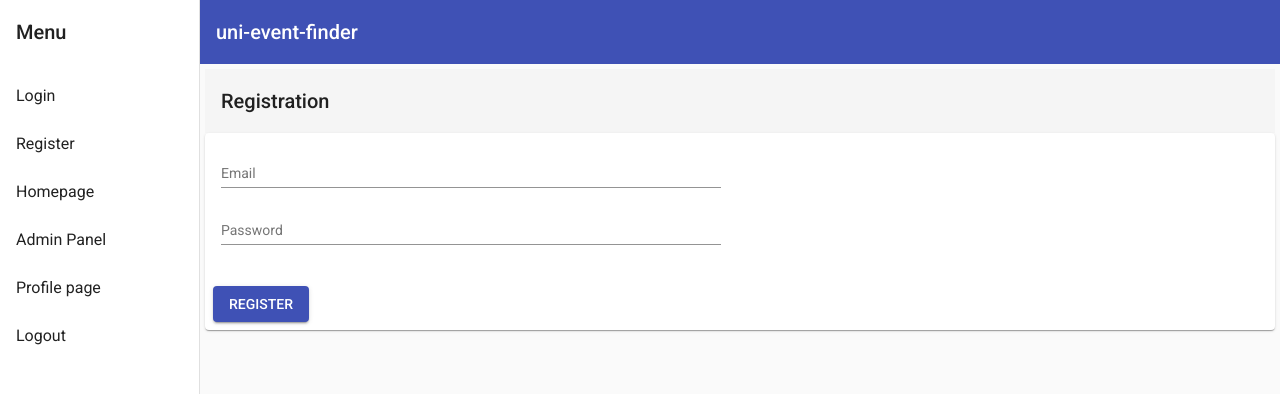
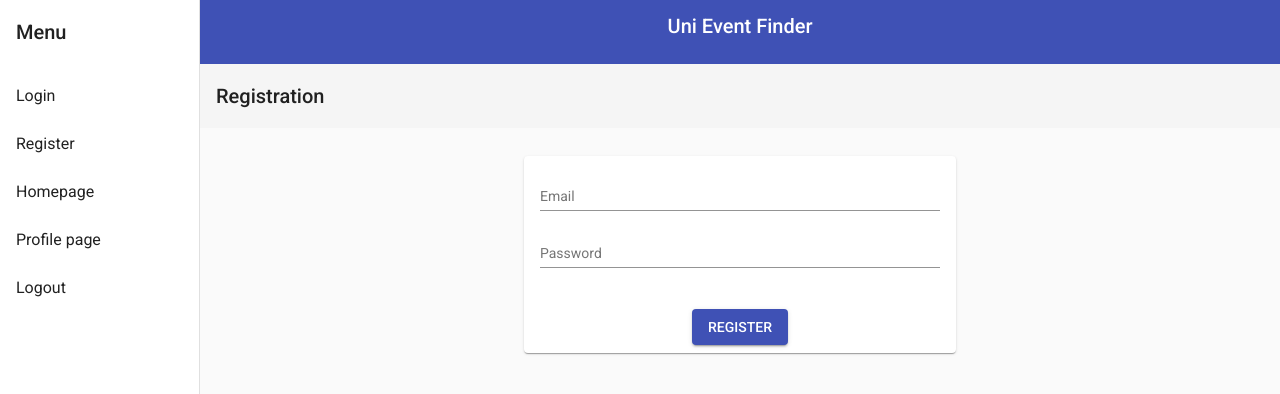
Before and after one commit to m4hdyar/uni-event-finder, an Angular app: page /register in a window 1280 px wide. Shown: the top 394 px of the page. Built offline with nearby package versions, Linux system fonts and the light colour scheme.

Commit message:
Design change

```diff
--- a/src/app/admin-panel/admin-panel.component.html
+++ b/src/app/admin-panel/admin-panel.component.html
@@ -2,8 +2,6 @@
     <button mat-icon-button class="example-icon" aria-label="Example icon-button with menu icon">
         <!-- <mat-icon>supervised_user_circle</mat-icon> -->
     </button>
-    <span>UNI EVENT FINDER</span>
-    <span class="example-spacer"></span>
     <button mat-raised-button color="warn" (click)="openDialog()">Add Event</button>
 
   </mat-toolbar>
--- a/src/app/admin-panel/admin-panel.component.scss
+++ b/src/app/admin-panel/admin-panel.component.scss
@@ -15,3 +15,7 @@
       max-width: 1200px;
       margin: auto;
     }
+    mat-toolbar{
+      display: block;
+      text-align: center;
+    }
--- a/src/app/login/login.component.html
+++ b/src/app/login/login.component.html
@@ -1,12 +1,3 @@
-<mat-toolbar color="primary">
-    <mat-toolbar-row>
-      <!--  <span>HOME</span> -->
-
-       <span class="spacer"></span>
-       <a mat-button routerLink="/register">Register</a>
-       <a mat-button routerLink="/login">Login</a>
-    </mat-toolbar-row>
- </mat-toolbar>
  <mat-toolbar>
     <span>LOGIN</span>
   </mat-toolbar>
--- a/src/app/nav-bar/nav-bar.component.html
+++ b/src/app/nav-bar/nav-bar.component.html
@@ -8,7 +8,7 @@
       <a mat-list-item href="/login">Login</a>
       <a mat-list-item href="/register">Register</a>
       <a mat-list-item href="/">Homepage</a>
-      <a mat-list-item href="/admin-panel">Admin Panel</a>
+      <!-- <a mat-list-item href="/admin-panel">Admin Panel</a> -->
       <a mat-list-item href="/profile">Profile page</a>
       <a mat-list-item (click)="logout()">Logout</a>
     </mat-nav-list>
@@ -23,7 +23,7 @@
         *ngIf="isHandset$ | async">
         <mat-icon aria-label="Side nav toggle icon">menu</mat-icon>
       </button>
-      <span>uni-event-finder</span>
+      <span class="center-text">Uni Event Finder</span>
     </mat-toolbar>
     <!-- Add Content Here -->
     <router-outlet></router-outlet>
--- a/src/app/nav-bar/nav-bar.component.scss
+++ b/src/app/nav-bar/nav-bar.component.scss
@@ -14,4 +14,7 @@
   position: sticky;
   top: 0;
   z-index: 1;
+  text-align: center;
+  display: block;
+  padding-top: 10px;
 }
--- a/src/app/profile/profile.component.html
+++ b/src/app/profile/profile.component.html
@@ -2,7 +2,7 @@
     <span>Profile Page</span>
 </mat-toolbar>
 
-<mat-card>
+<mat-card class="my-card">
     <mat-card-content>
         <h3>Account information</h3>
         <section>
@@ -14,8 +14,8 @@
     </mat-card-content>
 </mat-card>
 
-<mat-card>
-    <form [formGroup]="profileForm">
+<mat-card class="my-card">
+    <form class="my-form" [formGroup]="profileForm">
         <mat-card-content>
             <h3>Personal data</h3>
 
--- a/src/app/profile/profile.component.scss
+++ b/src/app/profile/profile.component.scss
@@ -1,15 +1,30 @@
-:host{
-    display: block;
-    margin: 5px;
-}
-mat-card {
-    margin-bottom: 10px;
-}
+// :host{
+//     display: block;
+//     margin: 5px;
+// }
+// mat-card {
+//     margin-bottom: 10px;
+// }
 
-.degree {
-    margin-bottom: 15px;
-}
+
 
 .my-margin {
     margin: 0 20px;
 }
+
+.my-form{
+    min-width: 150px;
+    max-width: 500px;
+    width: 100%;
+  }
+  .my-card {
+    max-width: 400px;
+    margin: 2em auto;
+    text-align: center;
+  }
+  mat-card-content{
+    text-align: left;
+  }
+  .degree {
+    margin-bottom: 15px;
+}
--- a/src/app/register/register.component.scss
+++ b/src/app/register/register.component.scss
@@ -1,13 +1,15 @@
-:host{
+
+.full-width{
   display: block;
-  margin: 5px;
+  width: 100%;
 }
 .my-form{
-    min-width: 150px;
-    max-width: 500px;
-    width: 100%;
-  }
-
-  .full-width {
-    width: 100%;
-  }
+  min-width: 150px;
+  max-width: 500px;
+  width: 100%;
+}
+.my-card {
+  max-width: 400px;
+  margin: 2em auto;
+  text-align: center;
+}
```
